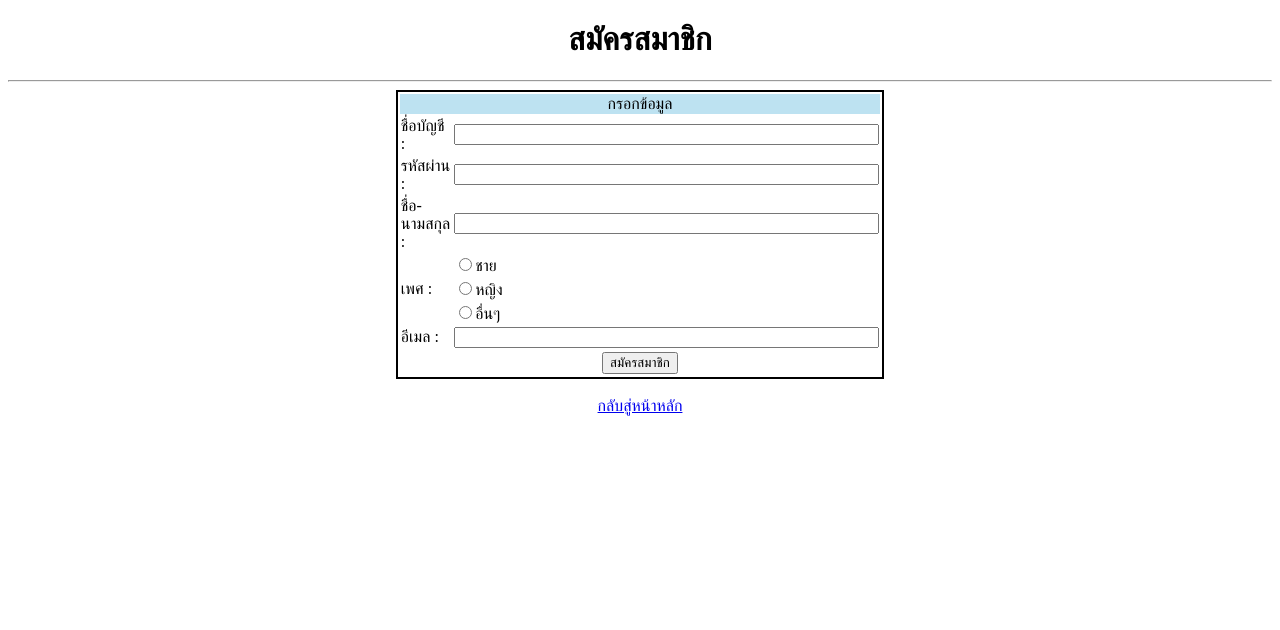
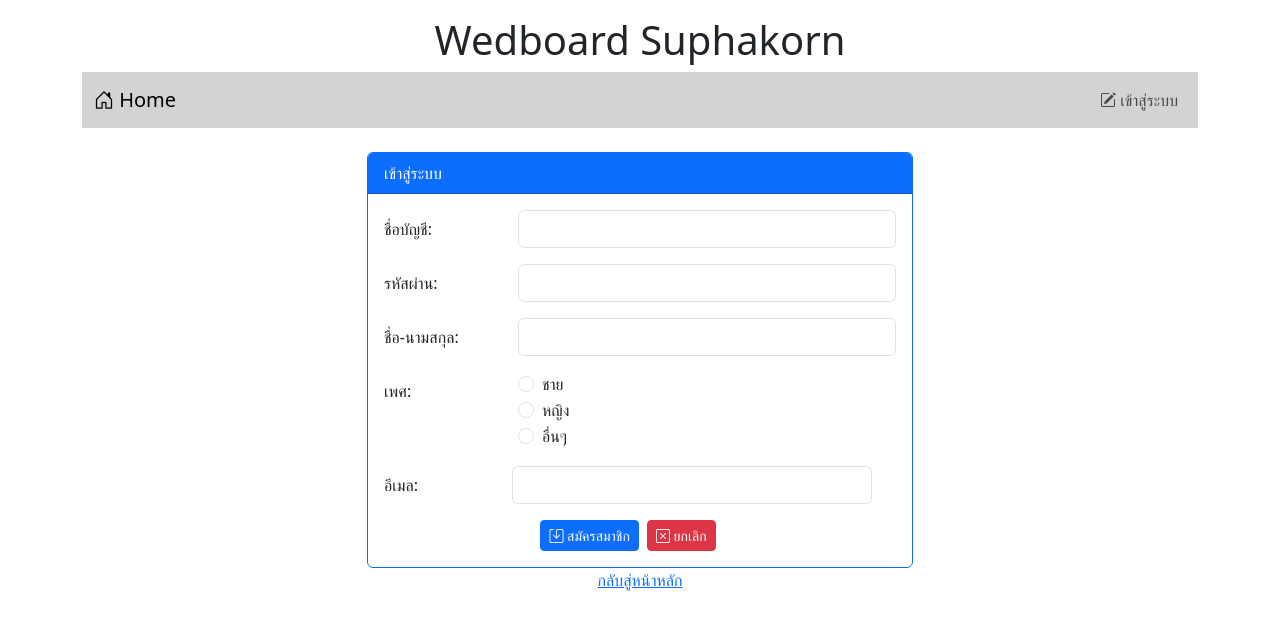
Before and after one commit to Axmjai/Wedboard_ECT, a PHP site: page /register.php in a window 1280 px wide. Shown: the top 630 px of the page. Run offline with PHP 8.4, Linux system fonts and the light colour scheme.

Commit message:
Work8
Work8

```diff
--- a/register.php
+++ b/register.php
@@ -3,7 +3,6 @@ if(isset($_SESSION['id'])){
     header("location:index.php");
 
     }
-
 ?>
 
 <!DOCTYPE html>
@@ -12,29 +11,83 @@ if(isset($_SESSION['id'])){
     <meta charset="UTF-8">
     <meta http-equiv="X-UA-Compatible" content="IE=edge">
     <meta name="viewport" content="width=device-width, initial-scale=1.0">
+    <link rel="stylesheet" href="bootstrap-5.3.2-dist/css/bootstrap.min.css">
+    <script src="bootstrap-5.3.2-dist/js/bootstrap.bundle.min.js"></script>
+    <link rel="stylesheet" href="https://cdn.jsdelivr.net/npm/bootstrap-icons@1.11.3/font/bootstrap-icons.min.css">
     <title>REGISTER</title>
 </head>
 <body>
+    <div class="container">
+        <H1 style="text-align: center;" class="mt-3">Wedboard Suphakorn</H1>
+        <?php include "nav.php" ?>
+            <div class="row mt-4">
+                <div class="col-lg-3 col-md-2 col-sm-1"></div>
+                <div class="col-lg-6 col-md-8 col-sm-10">
+                    <div class="card border-primary">
+                    <div class="card-header bg-primary text-white">เข้าสู่ระบบ</div>
+                    <div class="card-body">
+                        <form action="register_save.php" method="post">
+                            <div class="row">
+                                <label class="col-lg-3 col-form-label">ชื่อบัญชี:</label>
+                                <div class="col-lg-9">
+                                    <input type="text" name="login" class="form-control" required>
+                                </div>
+                                </div>
+                                <div class="row mt-3">
+                                <label class="col-lg-3 col-form-label">รหัสผ่าน:</label>
+                                <div class="col-lg-9">
+                                    <input type="text" name="pwd" class="form-control" required>
+                                </div>
+                                </div>
+                                <div class="row mt-3">
+                                <label class="col-lg-3 col-form-label">ชื่อ-นามสกุล:</label>
+                                <div class="col-lg-9">
+                                    <input type="text" name="name" class="form-control" required>
+                                </div>
+                                </div>
+                                <div class="row mt-3">
+                                <label class="col-lg-3 col-form-label">เพศ:</label>
+                                <div class="col-lg-9">
+                                    <div class="form-check">
+                                    <input type="radio" name="gender" value="m" class="form-check-input" required>
+                                    <label class="form-check-label">ชาย</label>
+                                </div>
+                                    <div class="form-check">
+                                    <input type="radio" name="gender" value="f" class="form-check-input" required>
+                                    <label class="form-check-label">หญิง</label>
+                                </div>
+                                    <div class="form-check">
+                                    <input type="radio" name="gender" value="o" class="form-check-input" required>
+                                    <label class="form-check-label">อื่นๆ</label>
+                                </div>
+                                </div>
+                                    <div class="row mt-3">
+                                        <label class="col-lg-3 col-form-label">อีเมล:</label>
+                                            <div class="col-lg-9">
+                                                <input type="email" name="email" class="form-control" required>
 
-        <H1 style="text-align: center; ">สมัครสมาชิก</H1>
-        <hr>
-        <form action="">
-            <table style="border:2px solid black;width: 30%;" align="center">
-                <tr><td colspan="2" style="background-color: #bde2f1;text-align: center;">กรอกข้อมูล</td></tr>
-                <tr><td>ชื่อบัญชี :</td><td><input type="text" name="=ชื่อบัญชี" size="50"></td></tr>
-                <tr><td>รหัสผ่าน :</td><td><input type="password" name="pwd" size="50"></td></tr>
-                <tr><td>ชื่อ-นามสกุล :</td><td><input type="text" name="name_Sername" size="50"></td></tr>
+                                </div>
+                                </div>
+                                    <div class="row mt-3">
+                                        <div class="col-lg-12 d-flex justify-content-center">
+                                            <button type="submit" class="btn btn-primary btn-sm me-2" >
+                                                <i class="bi bi-save"></i> สมัครสมาชิก</button>
+                                                    <button type="reset" class="btn btn-danger btn-sm">
+                                                        <i class="bi bi-x-square"></i> ยกเลิก</button>
+                                </div>
+                            </div>
+                        </form>
 
-                <tr><td></td><td><input type="radio" name="gender" size="50">ชาย</td></tr>
-                <tr><td>เพศ :</td><td><input type="radio" name="gender" size="50">หญิง</td></tr>
-                <tr><td></td><td><input type="radio" name="gender" size="50">อื่นๆ</td></tr>
+                        </div>
+                    </div>
+                </div>
+                <div class="col-lg-3 col-md-2 col-sm-1">
 
-                <tr><td>อีเมล :</td><td><input type="text" name="email" size="50"></td></tr>
-                <tr><td colspan="2" align="center"><input type="submit" value="สมัครสมาชิก"> </td></tr>
-            </table>
+                </div>
+            </div>
+            <div style="text-align: center;">
+                            <a href="index.php">กลับสู่หน้าหลัก</a>
+    </div>
             <br>
-            <div style="text-align: center;">
-                 <a href="index.php">กลับสู่หน้าหลัก</a>
-            </div>
 </body>
 </html>
```
Also changed, not shown: register_save.php (added, +16 -0 lines).
